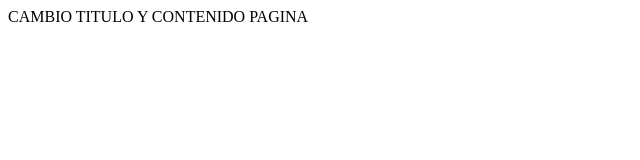
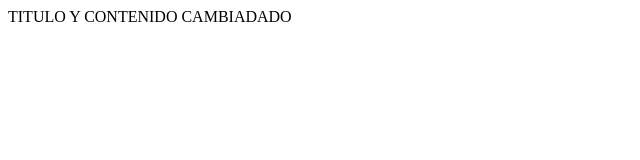
Before and after one commit to jorditarrag/jorditarrag, a plain HTML site: page index.html in a window 1280 px wide. Shown: the full height of the page, 0-640 px from the left. Drawn offline with Linux system fonts and the light colour scheme.

Commit message:
Update index.html

```diff
--- a/index.html
+++ b/index.html
@@ -1,9 +1,9 @@
 <html>
 	<head>
-		<title>UNIR</title>
+		<title>TITULO CAMBIADO</title>
 	</head>
 	<body>
-	CAMBIO TITULO Y CONTENIDO PAGINA
+	TITULO Y CONTENIDO CAMBIADADO
 	</body>
 </html>
 <!---
```
